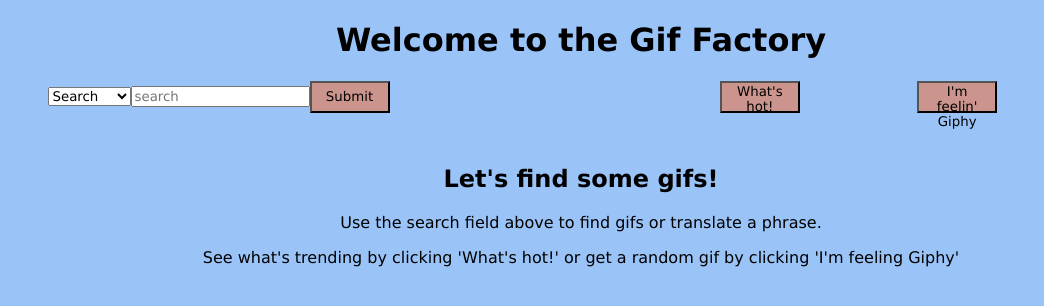
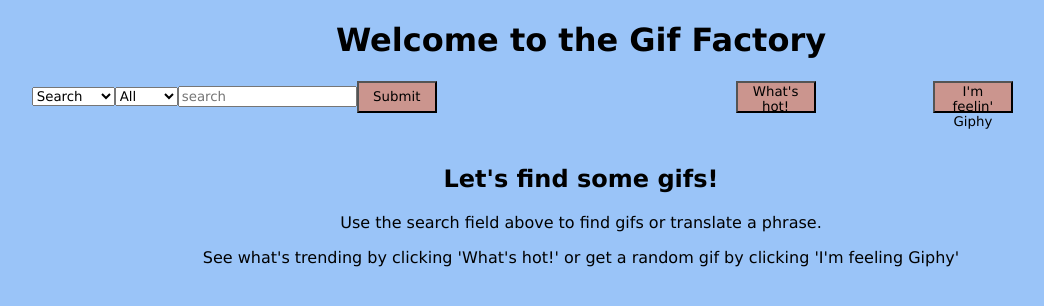
Before and after one commit to johnnybee4e/TTP-FS-20180728, a React (Create React App) app in the folder client/: page / in a window 1280 px wide. Shown: the top 306 px of the page, without its empty margins (59-1103 px from the left). Built offline with nearby package versions, Linux system fonts and the light colour scheme.

Commit message:
able to filter search results based on rating

```diff
--- a/client/src/components/Home.jsx
+++ b/client/src/components/Home.jsx
@@ -21,15 +21,15 @@ class Home extends Component {
     this.setState({ gifs: [data] });
   };
 
-  handleTranslate = async phrase => {
+  handleTranslate = async (phrase, rating) => {
     const toTranslate = { s: phrase };
     const { data } = await axios.post('/api/translate', toTranslate);
     this.setState({ gifs: [data] });
   };
 
-  handleSearch = async searchParams => {
+  handleSearch = async (searchParams, currRating) => {
     console.log('handle search fired!');
-    const searchQuery = { q: searchParams };
+    const searchQuery = { q: searchParams, rating: currRating };
     const { data } = await axios.post('/api/search', searchQuery);
     console.log('data', data);
     this.setState({ gifs: data });
--- a/client/src/components/SearchField.jsx
+++ b/client/src/components/SearchField.jsx
@@ -7,6 +7,7 @@ export default class SearchField extends Component {
     this.state = {
       endpoint: '',
       input: '',
+      rating: '',
     };
   }
 
@@ -19,18 +20,18 @@ export default class SearchField extends Component {
     this.setState({
       [name]: value,
     });
+    console.log("state property", name, "is changed to", value);
   };
 
   handleSubmit = evt => {
     evt.preventDefault();
-    console.log('submit clicked');
-    const { endpoint, input } = this.state;
-    console.log('endpoint!', endpoint);
+    const { endpoint, input, rating } = this.state;
     endpoint === 'search'
-      ? this.props.handleSearch(input)
-      : this.props.handleTranslate(input);
+      ? this.props.handleSearch(input, rating)
+      : this.props.handleTranslate(input, rating);
     this.setState({
       input: '',
+      rating: ''
     });
   };
 
@@ -45,6 +46,19 @@ export default class SearchField extends Component {
         >
           <option value="search">Search</option>
           <option value="translate">Translate</option>
+        </select>
+        <select
+          onChange={evt => {
+            evt.target.name = 'rating';
+            this.handleChange(evt);
+          }}
+        >
+          <option value="''">All</option>
+          <option value="y">Y</option>
+          <option value="g">G</option>
+          <option value="pg">PG</option>
+          <option value="pg-13">PG-13</option>
+          <option value="r">R</option>
         </select>
         <input
           value={this.state.input}
```
